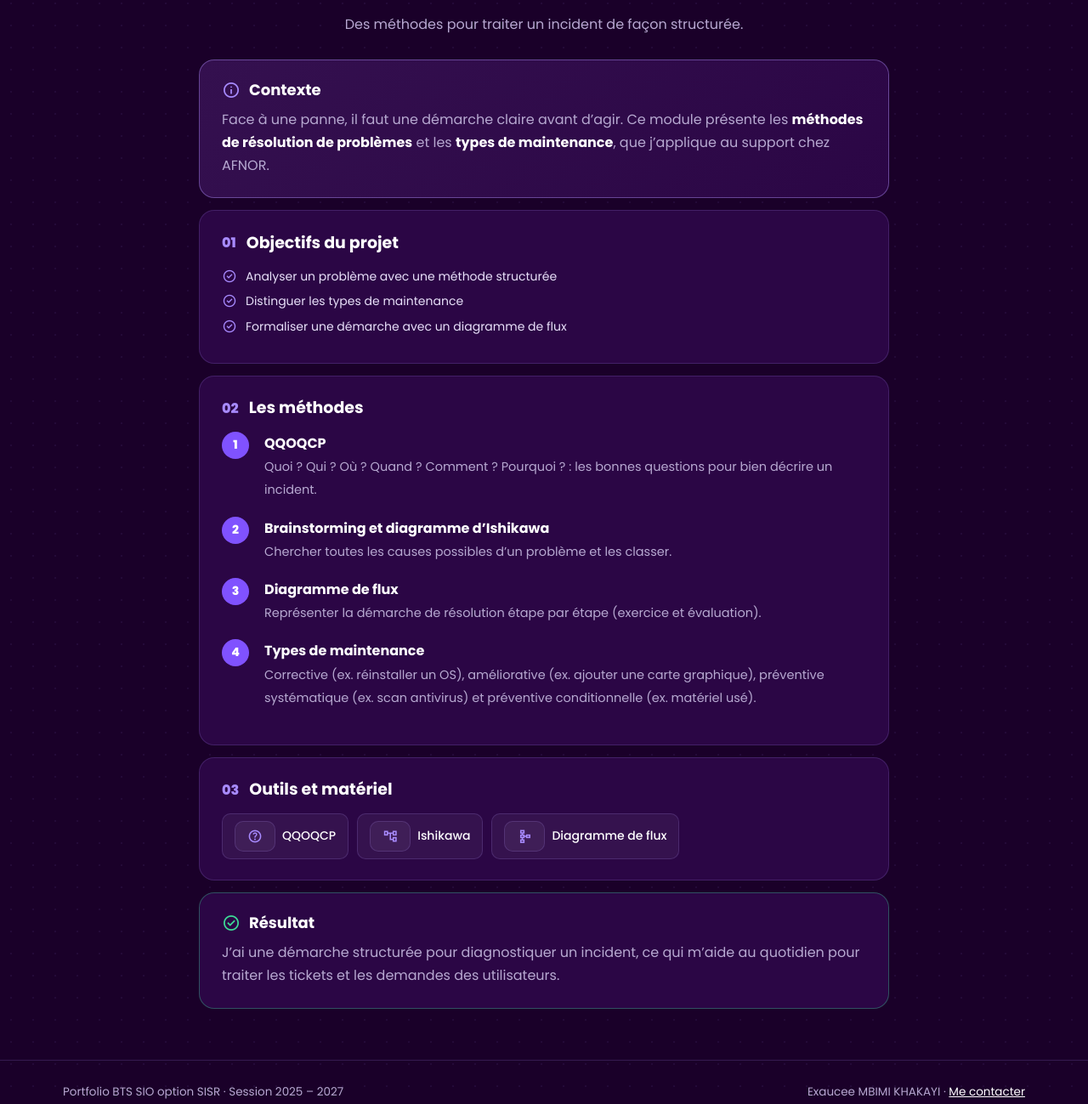
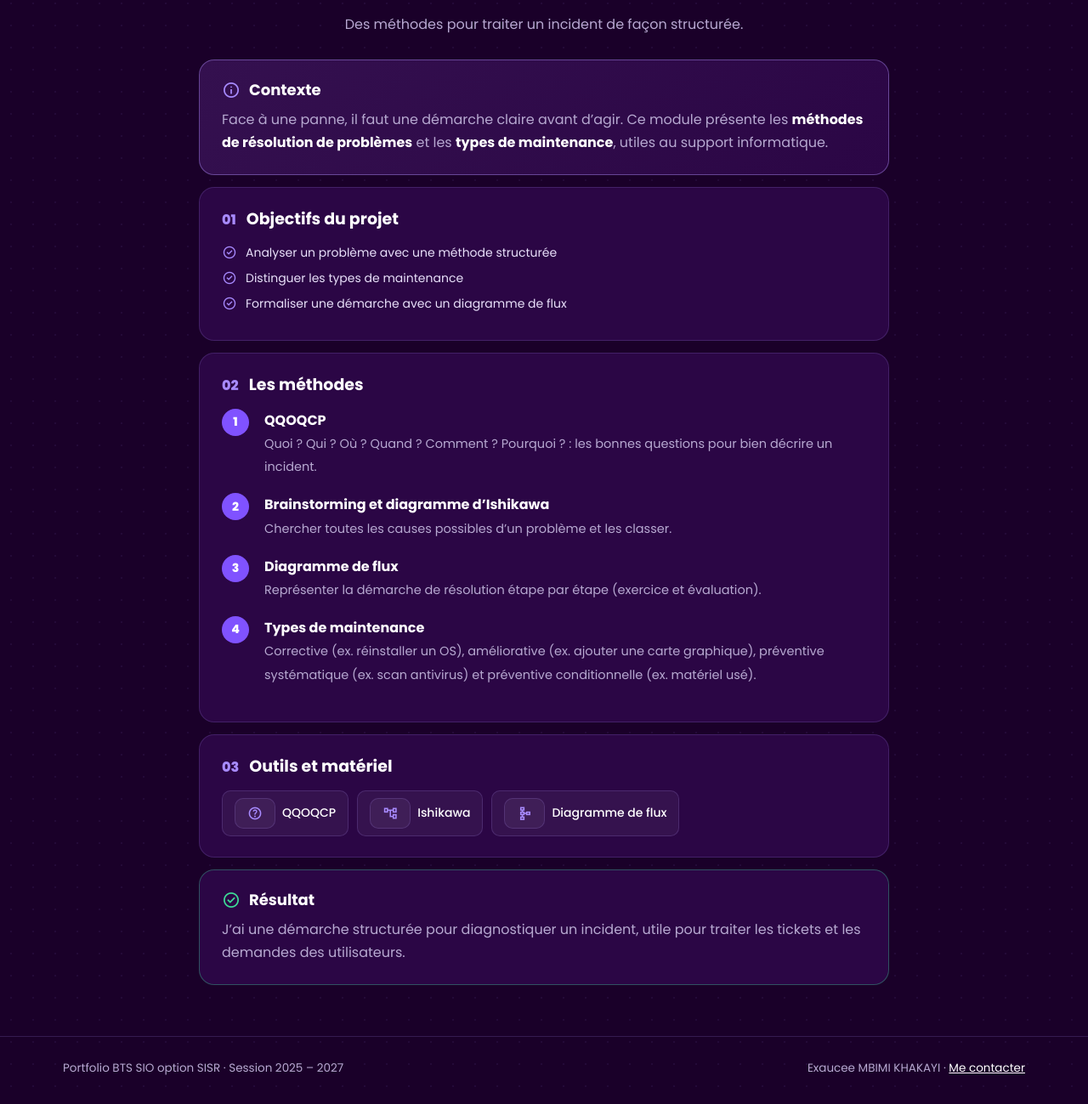
Before and after one commit to mbimikhakayi/portfolio, a plain HTML site: page projet_mrp.html in a window 1280 px wide. Shown: the part 321-1620 px from the top of the page at 85% size. Drawn offline with nearby package versions, Linux system fonts and the light colour scheme.

Commit message:
Correction de deux phrases

```diff
--- a/projet_mrp.html
+++ b/projet_mrp.html
@@ -20,12 +20,12 @@
 <main id="contenu">
 <div class="wrap detail">
 <section class="titre-page" style="padding-bottom:28px"><a class="retour" href="projets.html"><span class="ms">arrow_back</span>Retour aux projets</a><h1>Méthodologie de résolution de problèmes</h1><div class="sous-ligne">Projet école • SISR • 18/12/2025 au 19/12/2025</div><p>Des méthodes pour traiter un incident de façon structurée.</p></section>
-<article class="carte vedette apparait"><h3><span class="ms">info</span>Contexte</h3><p>Face à une panne, il faut une démarche claire avant d’agir. Ce module présente les <b>méthodes de résolution de problèmes</b> et les <b>types de maintenance</b>, que j’applique au support chez AFNOR.</p></article>
+<article class="carte vedette apparait"><h3><span class="ms">info</span>Contexte</h3><p>Face à une panne, il faut une démarche claire avant d’agir. Ce module présente les <b>méthodes de résolution de problèmes</b> et les <b>types de maintenance</b>, utiles au support informatique.</p></article>
 <article class="carte apparait"><div class="etape-tete"><span class="n">01</span><h2>Objectifs du projet</h2></div><ul class="coches"><li><span class="ms">check_circle</span><span>Analyser un problème avec une méthode structurée</span></li><li><span class="ms">check_circle</span><span>Distinguer les types de maintenance</span></li><li><span class="ms">check_circle</span><span>Formaliser une démarche avec un diagramme de flux</span></li></ul></article>
 <article class="carte apparait"><div class="etape-tete"><span class="n">02</span><h2>Les méthodes</h2></div><ol class="etapes"><li><b>QQOQCP</b><span>Quoi ? Qui ? Où ? Quand ? Comment ? Pourquoi ? : les bonnes questions pour bien décrire un incident.</span></li><li><b>Brainstorming et diagramme d’Ishikawa</b><span>Chercher toutes les causes possibles d’un problème et les classer.</span></li><li><b>Diagramme de flux</b><span>Représenter la démarche de résolution étape par étape (exercice et évaluation).</span></li><li><b>Types de maintenance</b><span>Corrective (ex. réinstaller un OS), améliorative (ex. ajouter une carte graphique), préventive systématique (ex. scan antivirus) et préventive conditionnelle (ex. matériel usé).</span></li></ol></article>
 <article class="carte apparait"><div class="etape-tete"><span class="n">03</span><h2>Outils et matériel</h2></div><div class="outils"><span><span class="ms">help</span>QQOQCP</span><span><span class="ms">account_tree</span>Ishikawa</span><span><span class="ms">schema</span>Diagramme de flux</span></div></article>
 
-<article class="carte resultat apparait"><h3><span class="ms">check_circle</span>Résultat</h3><p>J’ai une démarche structurée pour diagnostiquer un incident, ce qui m’aide au quotidien pour traiter les tickets et les demandes des utilisateurs.</p></article>
+<article class="carte resultat apparait"><h3><span class="ms">check_circle</span>Résultat</h3><p>J’ai une démarche structurée pour diagnostiquer un incident, utile pour traiter les tickets et les demandes des utilisateurs.</p></article>
 </div>
 </main>
 <footer><div class="wrap"><span>Portfolio BTS SIO option SISR · Session 2025 – 2027</span><span>Exaucee MBIMI KHAKAYI · <a href="contact.html">Me contacter</a></span></div></footer>
```
Also changed, not shown: projet_windows.html (+1 -1 lines).
